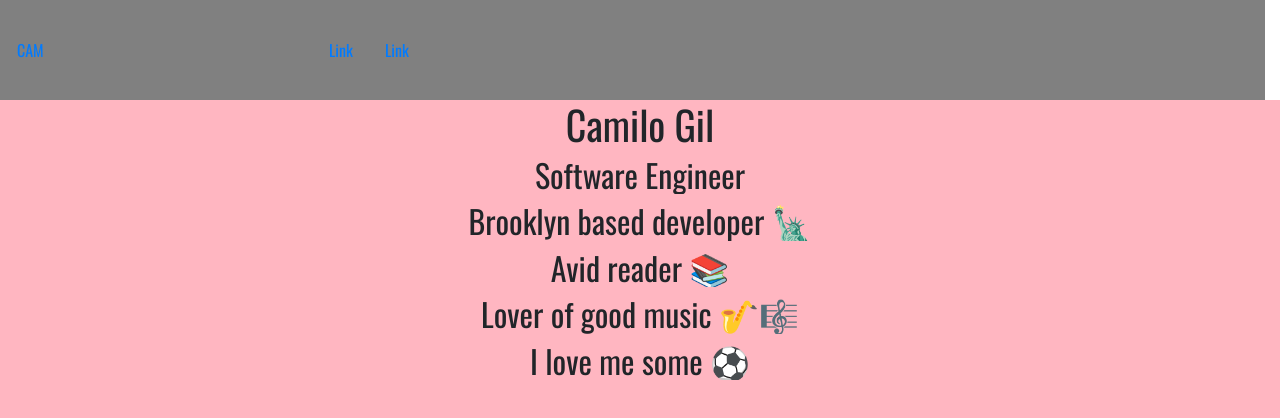
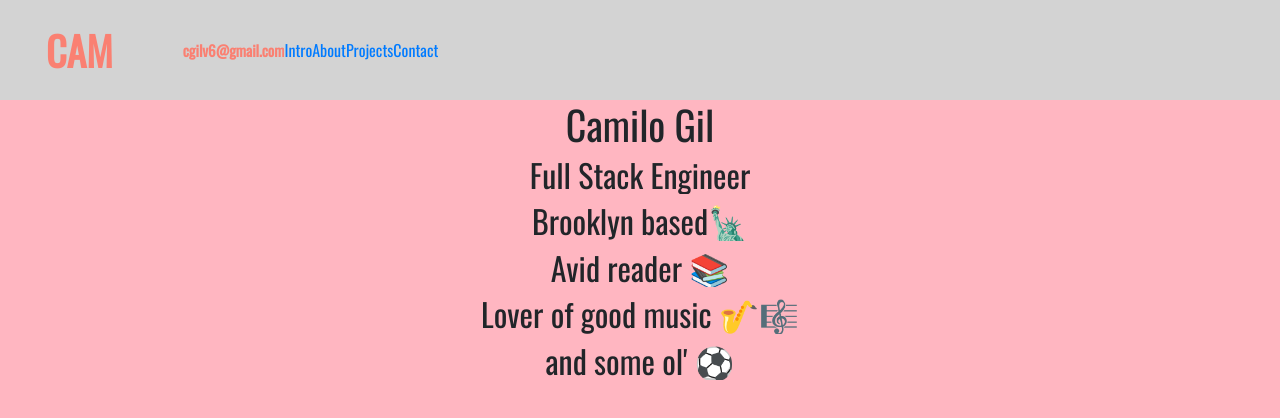
Before and after one commit to gilcamiloa/camfolio, a React (Create React App) app: page / in a window 1280 px wide. Shown: the top 418 px of the page. Built offline with nearby package versions, Linux system fonts and the light colour scheme.

Commit message:
navbar icons font awesome

```diff
--- a/src/App.scss
+++ b/src/app.scss
@@ -11,6 +11,7 @@
     text-align: center;
     position: relative;
     top: 12.5%;
+    scroll-behavior: smooth;
     scroll-snap-type: y mandatory;
     // clip-path: polygon(0 2%, 100% 0, 100% 98%, 0 100%);
     scrollbar-width: none; //for firefox
--- a/src/components/about/About.jsx
+++ b/src/components/about/About.jsx
@@ -2,7 +2,7 @@ import './about.scss'
 
 export default function About() {
   return (
-    <div>
+    <div className="about" id="about">
       Camilo Gil is a master of his craft...
 
       Lorem ipsum dolor sit amet consectetur adipisicing elit. Accusamus enim ipsam voluptate vel explicabo? Accusamus nisi iste id atque. Non dolor cupiditate eos possimus optio explicabo ducimus unde illo voluptas.
--- a/src/components/contact/Contact.jsx
+++ b/src/components/contact/Contact.jsx
@@ -2,11 +2,32 @@ import './contact.scss'
 
 export default function contact() {
   return (
-    <div className="contact">
+    <div className="contact" id="contact">
       <h2>linkedin</h2>
       <h2>github</h2>
       <h2>Phone</h2>
       <h2>email</h2>
+      <div className='wrapper'>
+        <div className="left">
+          <a href="intro" className="logo">CAM</a>
+          <div className="itemContainer">
+            <i class="fas fa-envelope-square"></i>
+            <span>cgilv6@gmail.com</span>
+          </div>
+        </div>
+        <div className="right">
+          <a href="#intro">Intro</a>
+        </div>
+        <div className="right">
+          <a href="#about">About</a>
+        </div>
+        <div className="right">
+          <a href="#projects">Projects</a>
+        </div>
+        <div className="right">
+          <a href="#contact">Contact</a>
+        </div>
+      </div>
     </div>
   )
 }
--- a/src/components/intro/Intro.jsx
+++ b/src/components/intro/Intro.jsx
@@ -2,13 +2,19 @@ import './intro.scss'
 
 export default function Intro() {
   return (
-    <div className='intro'>
-      <h1>Camilo Gil</h1>
-      <h2>Software Engineer</h2>
-      <h2>Brooklyn based developer 🗽</h2>
-      <h2>Avid reader 📚</h2>
-      <h2>Lover of good music 🎷🎼</h2>
-      <h2>I love me some ⚽️</h2>
+    <div className='intro' id="intro">
+      <div className="container">
+        <div className="justify-content-left">
+          <h1>Camilo Gil</h1>
+        </div>
+        <div className="justify-content-right">
+          <h2>Full Stack Engineer</h2>
+          <h2>Brooklyn based🗽</h2>
+          <h2>Avid reader 📚</h2>
+          <h2>Lover of good music 🎷🎼</h2>
+          <h2>and some ol' ⚽️</h2>
+        </div>
+      </div>
     </div>
   )
 }
--- a/src/components/navbar/Navbar.jsx
+++ b/src/components/navbar/Navbar.jsx
@@ -1,18 +1,29 @@
 import './navbar.scss'
+// import { Mail } from "fortawesome/fontawesome-free"
 
 export default function Navbar() {
   return (
-    <div className='navbar row justify-content-between'>
-      <div class="nav col-lg-3">
-        <a class="nav-link active" href="this-site">CAM</a>
-      </div>
-      <div class="nav col-lg-9 justify-content-right">
-        <li class="nav-item">
-          <a class="nav-link" href="www.linkedin.com">Link</a>
-        </li>
-        <li class="nav-item">
-          <a class="nav-link" href="www.linkedin.com">Link</a>
-        </li>
+    <div className='navbar'>
+      <div className='wrapper'>
+        <div className="left">
+          <a href="intro" className="logo">CAM</a>
+          <div className="itemContainer">
+            <i class="fas fa-envelope-square"></i>
+            <span>cgilv6@gmail.com</span>
+          </div>
+        </div>
+        <div className="right">
+          <a href="#intro">Intro</a>
+        </div>
+        <div className="right">
+          <a href="#about">About</a>
+        </div>
+        <div className="right">
+          <a href="#projects">Projects</a>
+        </div>
+        <div className="right">
+          <a href="#contact">Contact</a>
+        </div>
       </div>
     </div>
   )
--- a/src/components/navbar/navbar.scss
+++ b/src/components/navbar/navbar.scss
@@ -6,7 +6,66 @@
   height: 12.5%;
   position: fixed;
   top: 0;
-  background-color: grey;
+  background-color: lightgrey;
   z-index: 2;
 
+  .wrapper {
+    padding:10px 30px;
+    display:flex;
+    align-items: center;
+    justify-content: space-between;
+
+    .left {
+      display: flex;
+      align-items: center;
+      justify-content: left;
+
+
+      .logo {
+        font-size: 40px;
+        font-weight:700;
+        text-decoration:none;
+        color:inherit;
+        margin-right: 40px;
+      }
+
+      .itemContainer {
+        display: flex;
+        align-items: center;
+        margin-left: 30px;
+      }
+
+      .icon {
+        font-size: 18px;
+        margin-right: 5px;
+      }
+
+      span {
+        font-size: 15px;
+        font-weight: 700;
+      }
+    }
+
+    .right {
+      // align-items: center;
+      // justify-content: right;
+
+      .hamburger {
+        width: 32px;
+        height: 25px;
+        display: flex;
+        flex-direction: column;
+        justify-content: space-between;
+        cursor: pointer;
+
+        span {
+          width: 100%;
+          height: 3px;
+          background-color: $maincolor;
+        }
+        }
+
+    }
+  }
+
 }
--- a/src/components/projects/Projects.jsx
+++ b/src/components/projects/Projects.jsx
@@ -2,12 +2,24 @@ import './projects.scss'
 
 export default function projects() {
   return (
-    <div className="projects">
-      <container>
-        <card>Hello</card>
-        <card>Is there anybody in there?</card>
-        <card>Just nod if you can hear me</card>
-      </container>
+    <div className="projects" id="projects">
+      <div className="d-flex text-center">
+        <div className="col-12 col-lg-3 text-center">
+          <h1>Hello</h1>
+          <h2>Is there anybody in there?</h2>
+          <h2>Just nod if you can he me</h2>
+        </div>
+        <div className="col-12 col-lg-3 text-center">
+          <h1>Hello</h1>
+          <h2>Is there any DATA in there?</h2>
+          <h2>Just nod if you can he me</h2>
+        </div>
+        <div className="col-12 col-lg-3 text-center">
+          <h1>Hello</h1>
+          <h2>Is there any DATA in there?</h2>
+          <h2>Just nod if you can he me</h2>
+        </div>
+      </div>
     </div>
   )
 }
```
Also changed, not shown: package.json (+7 -0 lines), 2 other files (tests, documents, lock files or other folders).
